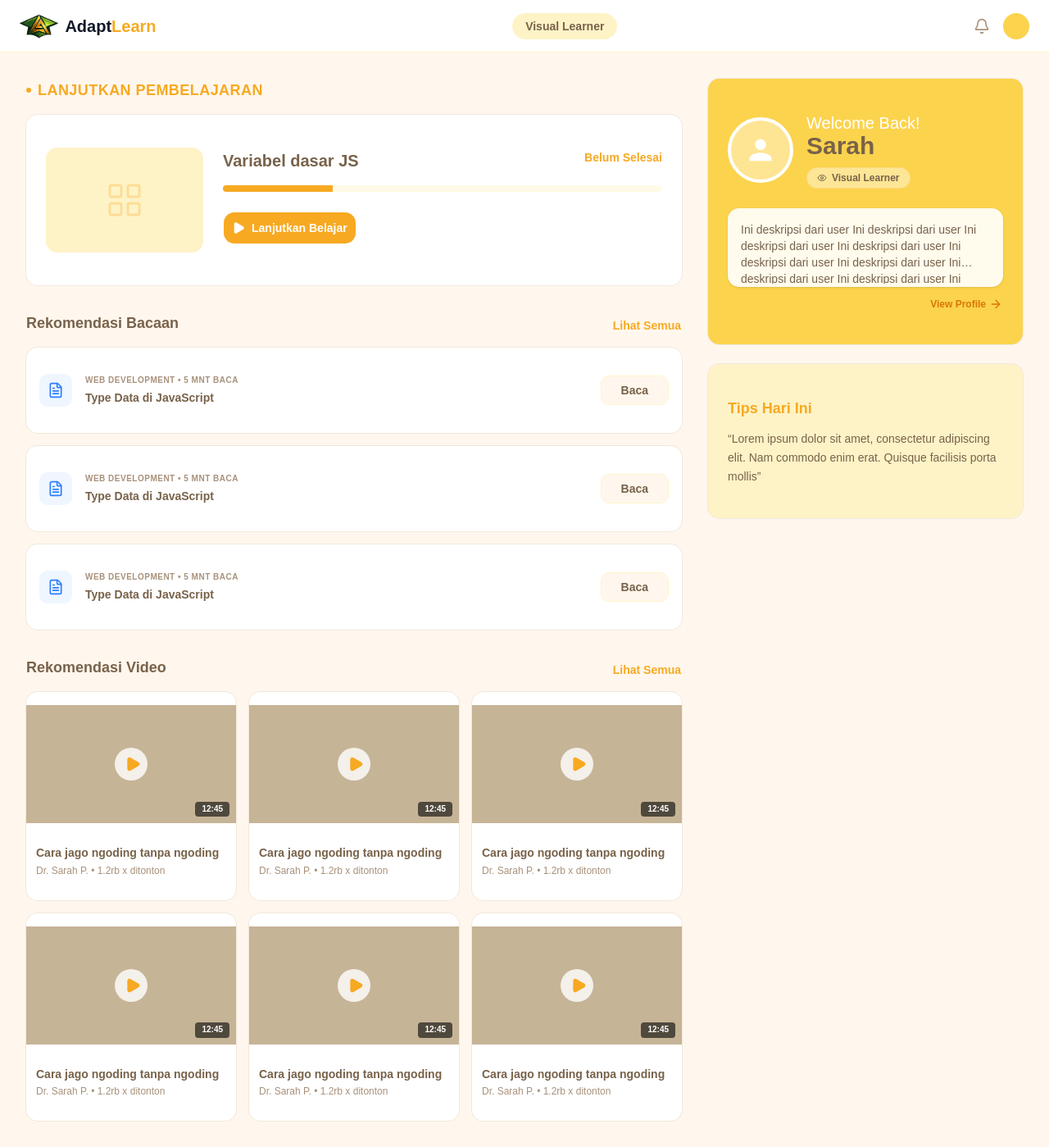
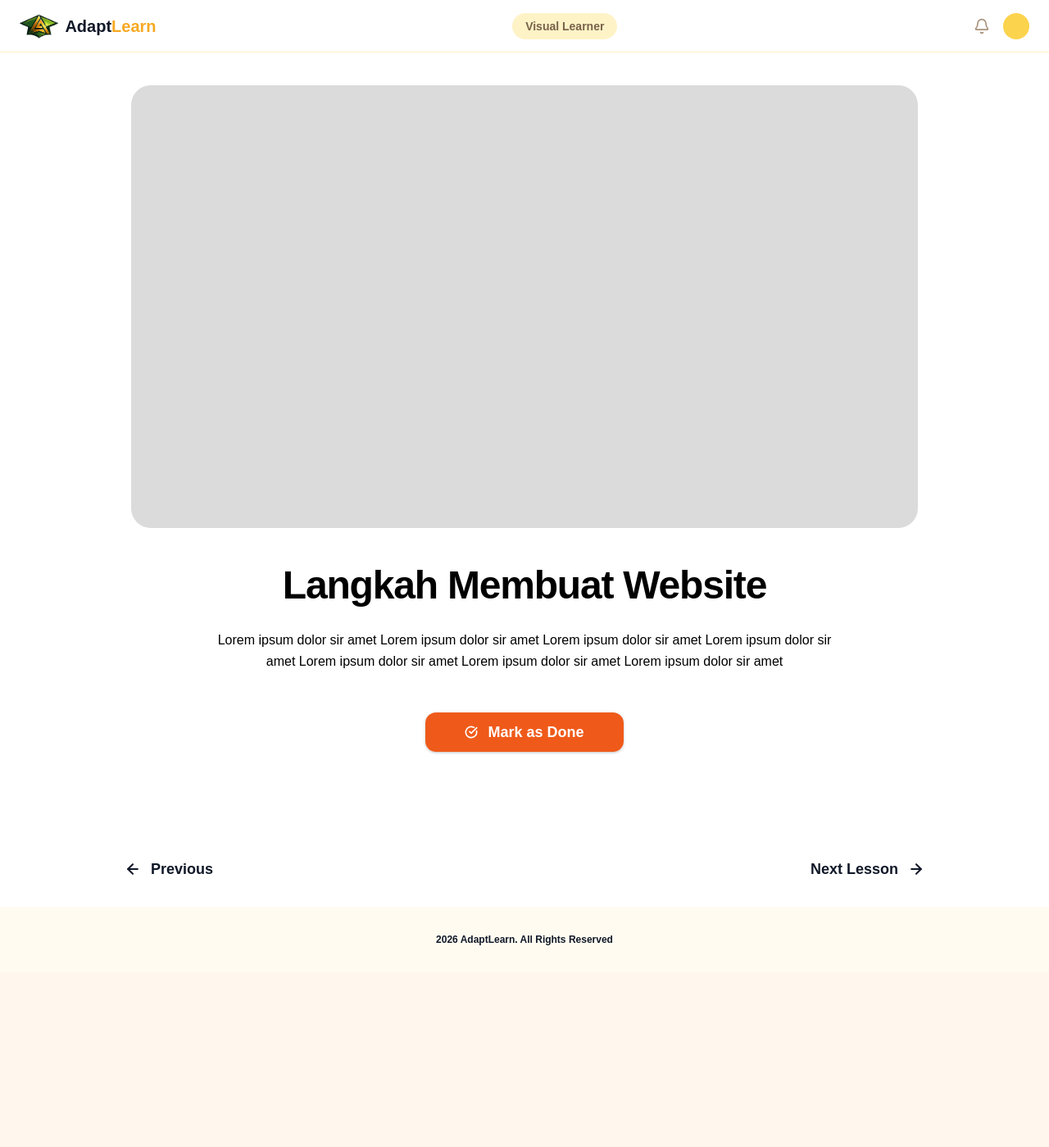
Before and after one commit to Ganantha-RS/AdaptLearn, a React app in the folder frontend/: page /belajar/video/1 in a window 1280 px wide. Before the commit this address led to /dashboard. Shown: the whole page at 82% size. After the commit the page ends 1186 px from the top, so only its background shows below. Built offline with nearby package versions, Linux system fonts and the light colour scheme; the HTML template or start-up script is replaced by a standard one.

Commit message:
feat: visual learning page and adjust learning layout

```diff
--- a/frontend/src/App.jsx
+++ b/frontend/src/App.jsx
@@ -12,6 +12,8 @@ import Login from "./pages/public/Login";
 import Register from "./pages/public/Register";
 import DashboardHome from "./pages/dashboard/DashboardHome";
 import MaterialDetail from "./pages/learning/MaterialDetail";
+import VisualLearningPage from "./pages/learning/VisualLearningPage";
+import ReadingLearningPage from "./pages/learning/ReadingLearningPage";
 import WelcomeScreen from "./pages/quiz/WelcomeScreen";
 import StyleIdentification from "./pages/quiz/StyleIdentification";
 import AssessmentLevel from "./pages/quiz/AssessmentLevel";
@@ -19,7 +21,7 @@ import AnalysisLoading from "./pages/quiz/AnalysisLoading";
 import QuizResult from "./pages/quiz/QuizResult";
 
 function App() {
-  // default true biar bisa akses Dashboard tanpa login
+    // default true so can access the dashboard without login
   const isAuthenticated = true;
 
   return (
@@ -50,7 +52,6 @@ function App() {
           }
         >
           <Route path="/dashboard" element={<DashboardHome />} />
-
         </Route>
 
         {/* GRUP LEARNING */}
@@ -59,8 +60,11 @@ function App() {
             isAuthenticated ? <LearningLayout /> : <Navigate to="/login" />
           }
         >
+          <Route path="/belajar/video/:id" element={<VisualLearningPage />} />
+          <Route path="/belajar/materi/:id" element = {<ReadingLearningPage />} />
+          {/* /belajar/materi/:id url parameternya(materi) itukah? */}
 
-          <Route path="/belajar/:id" element={<MaterialDetail />} />
+          {/* <Route path="/belajar/:id" element={<MaterialDetail />} /> */}
         </Route>
 
         <Route path="*" element={<Navigate to="/dashboard" />} />
--- a/frontend/src/layouts/LearningLayout.jsx
+++ b/frontend/src/layouts/LearningLayout.jsx
@@ -1,35 +1,54 @@
-// src/layouts/LearningLayout.jsx
-import { Outlet, useNavigate } from 'react-router-dom';
+import { Outlet, Link } from 'react-router-dom';
+import { ArrowLeft, ArrowRight, Bell } from 'lucide-react';
+import logo from '../assets/logo-adaptlearn.webp';
 
 const LearningLayout = () => {
-  const navigate = useNavigate();
+  return (
+    <div className="min-h-screen bg-white flex flex-col font-sans">
+      {/* Header Like Dashboard Layout */}
+      <nav className="h-16 border-b border-background-alt flex items-center justify-between px-4 md:px-6 sticky top-0 bg-white z-50">
+        <div className="flex items-center gap-2">
+          <Link to="/dashboard" className="flex items-center gap-2">
+            <img src={logo} alt="AdaptLearn Logo" className="h-8 w-auto" />
+            <span className="text-xl font-bold text-gray-900">
+              Adapt<span className="text-primary">Learn</span>
+            </span>
+          </Link>
+        </div>
 
-  return (
-    <div className="min-h-screen bg-white flex flex-col">
-      {/* Navbar dengan Tombol Kembali */}
-      <nav className="h-14 border-b flex items-center px-4 sticky top-0 bg-white z-50">
-        <button
-          onClick={() => navigate('/dashboard')}
-          className="p-2 hover:bg-gray-100 rounded-full"
-        >
-          ← <span className="ml-2 font-medium">Keluar</span>
-        </button>
+        <div className="hidden md:flex bg-background-alt text-text-primary px-4 py-1.5 rounded-full font-bold text-sm items-center">
+          Visual Learner
+        </div>
+
+        <div className="flex items-center gap-4">
+          <button className="text-text-secondary hover:text-primary transition-colors">
+            <Bell size={20} />
+          </button>
+          <div className="w-8 h-8 rounded-full bg-primary-light"></div>
+        </div>
       </nav>
 
-      {/* Isi Materi */}
-      <main className="flex-1 p-6 pb-24">
+      {/* Main Content */}
+      <main className="flex-1">
         <Outlet />
       </main>
 
-      {/* Footer Navigasi Materi */}
-      <div className="fixed bottom-0 w-full p-4 bg-white border-t flex gap-4">
-        <button className="flex-1 py-3 border border-primary text-primary rounded-xl font-semibold">
-          Sebelumnya
-        </button>
-        <button className="flex-[2] py-3 bg-primary text-white rounded-xl font-semibold shadow-lg shadow-primary/20">
-          Materi Selanjutnya
-        </button>
+      {/* Footer */}
+      <div className="w-full bg-white mt-auto">
+        <div className="max-w-5xl mx-auto px-6 py-8 flex justify-between items-center">
+          <button className="flex items-center gap-3 text-lg font-bold text-gray-900 hover:text-primary transition-colors">
+            <ArrowLeft size={20} strokeWidth={2.5} /> Previous
+          </button>
+          <button className="flex items-center gap-3 text-lg font-bold text-gray-900 hover:text-primary transition-colors">
+            Next Lesson <ArrowRight size={20} strokeWidth={2.5} />
+          </button>
+        </div>
       </div>
+
+      {/* Copyright Footer */}
+      <footer className="w-full py-8 text-center text-xs font-bold text-gray-900 bg-[#fffbf0]">
+        2026 AdaptLearn. All Rights Reserved
+      </footer>
     </div>
   );
 };
--- /dev/null
+++ b/frontend/src/pages/learning/ReadingLearningPage.jsx
@@ -0,0 +1,5 @@
+const ReadingLearningPage = () => (
+  <div className="max-w-2xl mx-auto">Konten Materi Text</div>
+);
+
+export default ReadingLearningPage;
--- /dev/null
+++ b/frontend/src/pages/learning/VisualLearningPage.jsx
@@ -0,0 +1,31 @@
+import { Button } from "@/components/ui/button";
+import { CheckCircle } from "lucide-react";
+
+const VisualLearningPage = () => {
+  return (
+    <div className="max-w-5xl mx-auto px-6 lg:px-8 flex flex-col items-center">
+      <div className="w-full mt-10 mb-10">
+        <div className="w-full aspect-video bg-[#dbdbdb] rounded-[16px] lg:rounded-[24px]">
+          {/* Video Gooes Here */}
+        </div>
+      </div>
+
+      <h1 className="text-3xl lg:text-5xl font-extrabold text-[#000000] mb-6 text-center leading-tight tracking-tight">
+        Langkah Membuat Website
+      </h1>
+
+      <p className="text-[#000000] text-sm lg:text-base leading-relaxed text-center max-w-2xl lg:max-w-3xl mb-12 font-medium">
+        Lorem ipsum dolor sir amet Lorem ipsum dolor sir amet Lorem ipsum dolor sir amet Lorem ipsum dolor sir amet Lorem ipsum dolor sir amet Lorem ipsum dolor sir amet Lorem ipsum dolor sir amet
+      </p>
+
+      <div className="mb-16 lg:mb-24">
+        <Button className="bg-[#ef5a1a] hover:bg-[#d44d15] text-white px-8 lg:px-12 py-6 rounded-[14px] gap-2 lg:gap-3 text-base lg:text-lg font-bold shadow-sm transition-transform hover:scale-105 active:scale-95">
+          <CheckCircle size={20} className="stroke-[2.5px]" />
+          Mark as Done
+        </Button>
+      </div>
+    </div>
+  );
+};
+
+export default VisualLearningPage;
```
Also changed, not shown: 1 other file (tests, documents, lock files or other folders).
